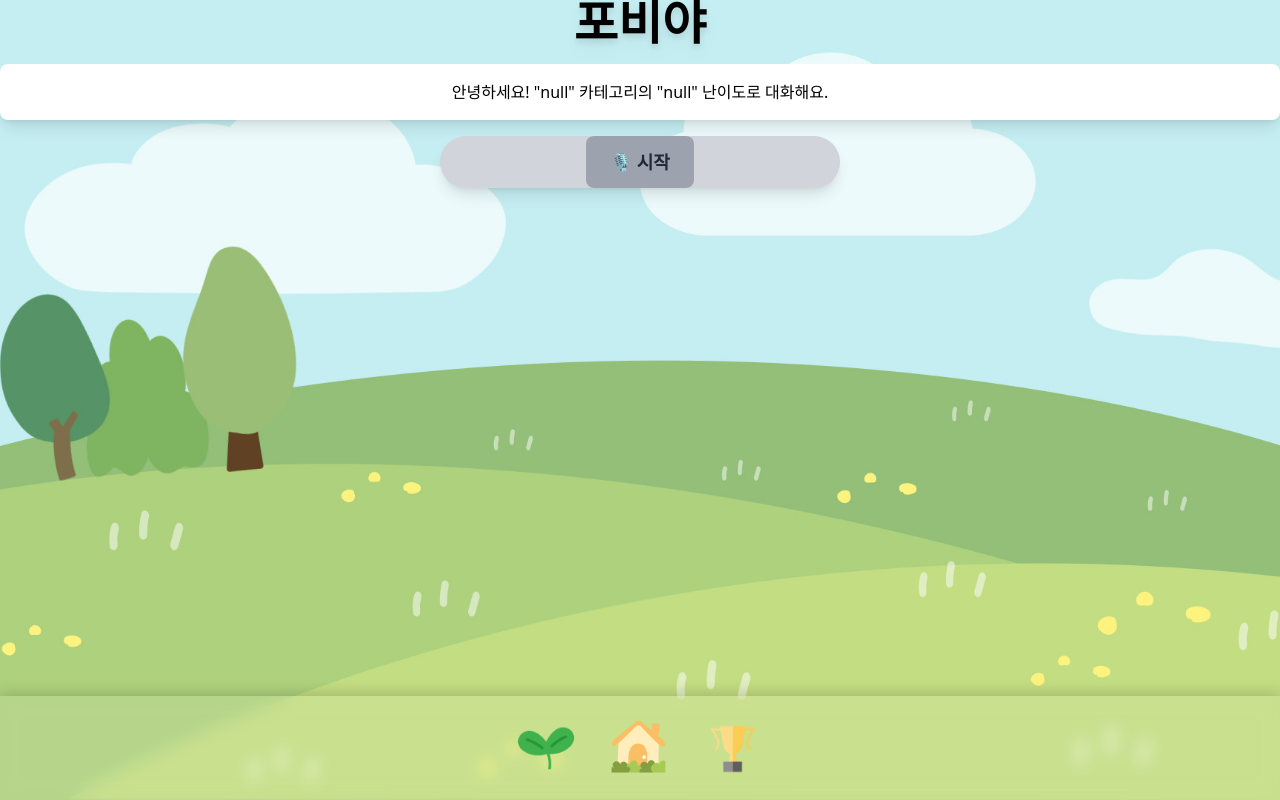
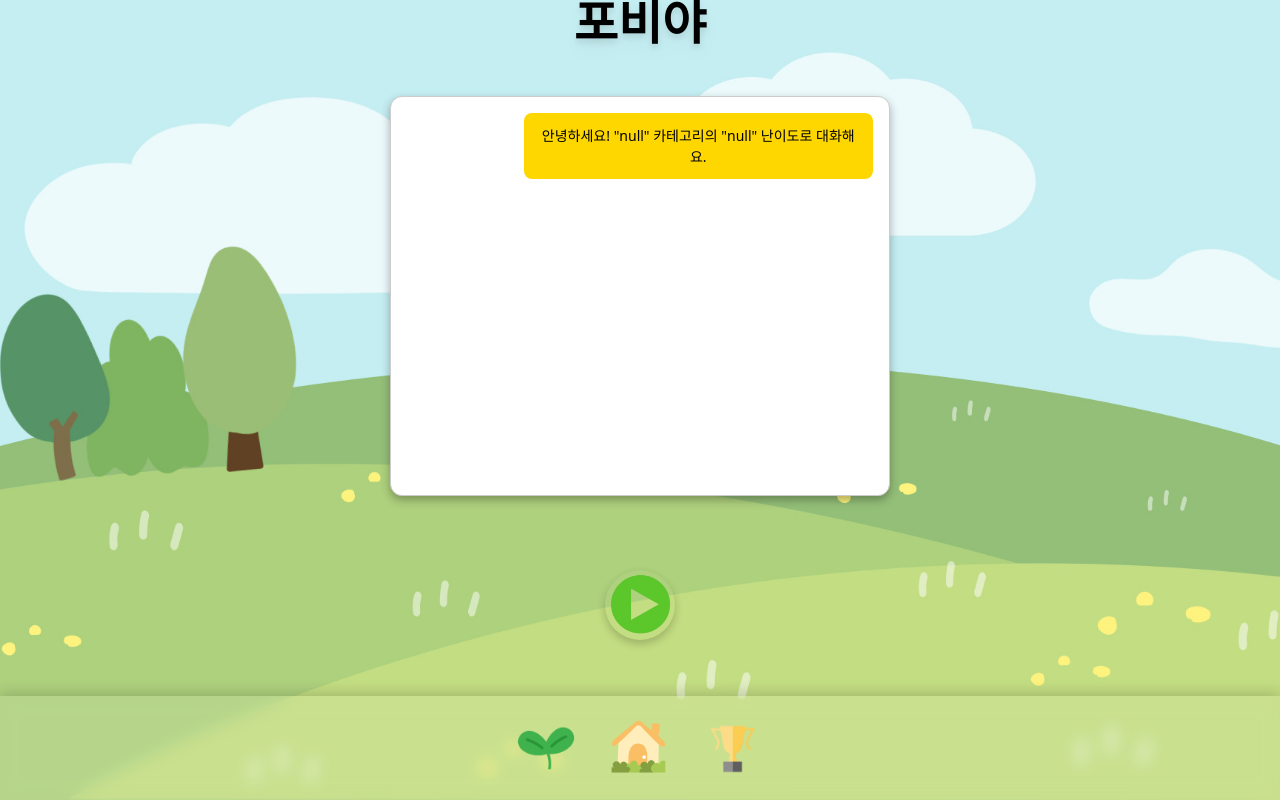
Before and after one commit to juyeon320/hackathon_team, a Next.js app in the folder my-app/: page /chat in a window 1280 px wide. Built offline with nearby package versions, Linux system fonts and the light colour scheme; a web font is replaced by a local one.

Commit message:
refactor

```diff
--- a/my-app/src/pages/chat.js
+++ b/my-app/src/pages/chat.js
@@ -25,9 +25,7 @@ export default function ChatPage() {
   const audioRef = useRef(null);
   const [isPlaying, setIsPlaying] = useState(false); // 🔹 AI 음성이 재생 중인지 여부
 
-  useEffect(() => {
-    console.log("🔍 현재 messages 상태:", messages);
-  }, [messages]);
+
 
   // 🎙️ 녹음 시작 (5초 후 자동 중지)
   const startRecording = async () => {
@@ -60,7 +58,7 @@ export default function ChatPage() {
       // 5초 후 자동으로 중지
       setTimeout(() => {
         stopRecording();
-      }, 5000);
+      }, 4000);
 
     } catch (error) {
       alert("마이크 권한을 허용해주세요.");
@@ -142,33 +140,79 @@ export default function ChatPage() {
   };
 
   return (
-    <div className="min-h-screen flex flex-col items-center justify-start bg-cover bg-center pt-16"
-      style={{ backgroundImage: "url('/images/background2.jpg')" }}>
+    <div
+  style={{
+    position: "fixed",
+    top: "0",
+    left: "0",
+    width: "100vw",
+    height: "100vh",
+    backgroundImage: "url('/images/background2.jpg')",
+    backgroundSize: "cover",
+    backgroundPosition: "center",
+    display: "flex",
+    flexDirection: "column",
+    alignItems: "center",
+  }}
+>
 
-      <Title>포비야</Title>
+  {/* 🔹 타이틀 (위쪽 고정) */}
+  <Title
+    style={{
+      position: "absolute",
+      top: "5vh",  // 타이틀이 채팅 박스와 겹치지 않게
+      fontSize: "2rem",
+      fontWeight: "bold",
+      color: "white",
+      textAlign: "center",
+    }}
+  >
+    포비야
+  </Title>
 
-{/* 채팅 메시지 박스 */}
-<div className="w-full max-w-md h-64 overflow-y-auto border border-gray-300 mb-4 p-4 bg-white rounded-lg shadow-lg flex flex-col gap-2">
+  {/* 🔹 채팅 박스 (가운데 배치, 크기 조정) */}
+  <div
+    style={{
+      position: "absolute",
+      top: "12vh",  // 타이틀과 간격 확보
+      left: "50%",
+      transform: "translateX(-50%)",
+      width: "70vw", // 📌 너비 줄임
+      maxWidth: "500px",
+      height: "50vh", // 📌 높이 줄임
+      backgroundColor: "white",
+      borderRadius: "12px",
+      boxShadow: "0px 4px 10px rgba(0, 0, 0, 0.3)",
+      padding: "16px",
+      overflowY: "auto",
+      border: "1px solid #ccc",
+      display: "flex",
+      flexDirection: "column",
+      justifyContent: "flex-start",
+    }}
+  >
     {Array.isArray(messages) ? (
       messages.map((msg, index) => {
-      console.log(`🔍 메시지 ${index}:`, msg); // 디버깅용
+        console.log(`🔍 메시지 ${index}:`, msg);
 
         // 역할 분류
-      const isSystemMessage = msg.role === "system" && index === 0; // 첫 시스템 메시지
-      const isGPTResponse = msg.role === "system" && index !== 0; // 이후 GPT 응답
+        const isSystemMessage = msg.role === "system" && index === 0;
+        const isGPTResponse = msg.role === "system" && index !== 0;
         const isUserMessage = msg.role === "user";
 
-      console.log("u",isUserMessage);
         return (
-        <div key={index} className={`flex ${isUserMessage ? "justify-start" : "justify-end"}`}>
+          <div key={index} style={{ display: "flex", justifyContent: isUserMessage ? "flex-start" : "flex-end" }}>
             <div
-            className={`p-3 max-w-[75%] rounded-lg text-sm ${
-              isSystemMessage
-                ? "bg-yellow-400 text-black text-center w-full" // 초기 시스템 메시지는 노란색 중앙 정렬
-                : isUserMessage
-                ? "bg-blue-500 text-black self-start" // 유저 메시지는 왼쪽 (파란색)
-                : "bg-gray-600 text-blue self-end" // GPT 응답은 오른쪽 (회색)
-            }`}
+              style={{
+                padding: "12px",
+                maxWidth: "75%",
+                borderRadius: "8px",
+                fontSize: "14px",
+                backgroundColor: isSystemMessage ? "#FFD700" : isUserMessage ? "#3B82F6" : "#6B7280",
+                color: isSystemMessage ? "black" : "white",
+                textAlign: isSystemMessage ? "center" : "left",
+                alignSelf: isUserMessage ? "flex-start" : "flex-end",
+              }}
             >
               {msg.content}
             </div>
@@ -176,51 +220,76 @@ export default function ChatPage() {
         );
       })
     ) : (
-    <p className="text-center text-red-500">
+      <p style={{ textAlign: "center", color: "red" }}>
         ⚠️ 오류: messages가 배열이 아닙니다. 현재 값: {JSON.stringify(messages)}
       </p>
     )}
   </div>
 
-
-      {/* 🔹 녹음 버튼 또는 종료 버튼 (대화 횟수 초과 시 "종료" 버튼 표시) */}
-      <div className="flex flex-col items-center justify-center mt-12">
-        <div className="w-[400px] h-[400px] bg-gray-300 rounded-full flex items-center justify-center shadow-lg">
+  {/* 🔹 녹음 버튼 (하단 고정, 이미지 버튼 적용) */}
+  <div
+    style={{
+      position: "absolute",
+      bottom: "20vh", // 📌 화면 하단에서 여유 공간 확보
+      left: "50%",
+      transform: "translateX(-50%)",
+      width: "70px",
+      height: "70px",
+      borderRadius: "50%",
+      display: "flex",
+      alignItems: "center",
+      justifyContent: "center",
+      boxShadow: "0px 4px 8px rgba(0, 0, 0, 0.2)",
+      cursor: "pointer",
+    }}
+    onClick={!isConversationEnded ? startRecording : handleEndConversation} // ✅ 클릭 시 실행 함수 변경
+  >
     {!isConversationEnded ? (
-            <button
-              onClick={startRecording}
-              className={`px-6 py-3 text-lg font-bold rounded-lg transition-all duration-300
-                ${isRecording ? "bg-red-600 animate-pulse" : "bg-gray-400 text-gray-800 hover:bg-gray-500"}`}
-              disabled={isRecording || isPlaying} // 녹음 중이거나 음성이 재생 중이면 비활성화
-            >
-              {isRecording ? "⏹️ 녹음 중 (5초)" : isPlaying ? "🔊 AI 응답 중" : "🎙️ 시작"}
-            </button>
+      <img
+        src={isRecording ? "/images/button2.png" : "/images/button1.png"} // ✅ 버튼 상태에 따른 이미지 변경
+        alt="녹음 버튼"
+        style={{
+          width: "100%",
+          height: "100%",
+          objectFit: "contain",
+        }}
+      />
     ) : (
-            <button
-              onClick={handleEndConversation}
-              className="px-6 py-3 text-lg font-bold bg-blue-600 text-white rounded-lg shadow-md hover:bg-blue-700 transition duration-200"
-            >
-              종료
-            </button>
+      <img
+        src="/images/button2.png" // ✅ 녹음 종료 버튼 이미지
+        alt="종료 버튼"
+        style={{
+          width: "100%",
+          height: "100%",
+          objectFit: "contain",
+        }}
+      />
     )}
   </div>
-      </div>
 
-      {/* 음성 자동 재생 */}
+ {/* 🔹 음성 자동 재생 */}
 {audioSrc && (
   <audio
     ref={audioRef}
     autoPlay
     controls
-          className="mt-4"
-          onEnded={() => setIsPlaying(false)} // 🔹 음성이 끝나면 다시 녹음 시작 or 종료 체크
+    style={{ position: "absolute", bottom: "10vh", display: "none" }} // 📌 버튼 아래쪽 배치 (숨김)
+    onEnded={() => {
+      setIsPlaying(false);
+      if (isConversationEnded) {
+        router.push(`/experience?difficulty=${difficulty}`); // ✅ AI 응답 끝나면 자동 이동!
+      }
+    }}
   >
     <source src={audioSrc} type="audio/mp3" />
     브라우저가 오디오 태그를 지원하지 않습니다.
   </audio>
 )}
 
-      <Footer />
+
+  {/* 🔹 푸터 */}
+  <Footer showModal={true} />
 </div>
+
   );
 }
```
Also changed, not shown: my-app/public/images/button1.png (added), my-app/public/images/button2.png (added). Lines whose indentation alone changed are shown as unchanged.
